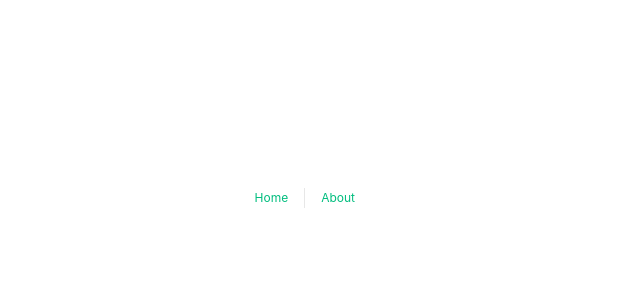
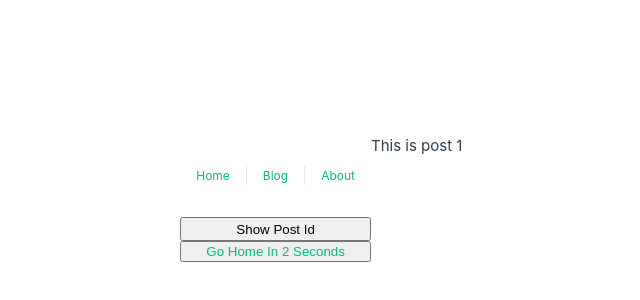
Before and after one commit to elirangk/vue-composition, a Vue app: page /post/1 in a window 1280 px wide. Before the commit this address had no page. Shown: the part 202-502 px from the top of the page, without its empty margins (269-909 px from the left). Built offline with nearby package versions, Linux system fonts and the light colour scheme.

Commit message:
module-6-router-is fine

```diff
--- a/src/App.vue
+++ b/src/App.vue
@@ -2,6 +2,7 @@
 <template>
    <nav>
         <RouterLink to="/">Home</RouterLink>
+        <RouterLink to="/blog">Blog</RouterLink>
         <RouterLink to="/about">About</RouterLink>
       </nav>
 
--- a/src/router/index.js
+++ b/src/router/index.js
@@ -1,5 +1,7 @@
 import { createRouter, createWebHistory } from 'vue-router'
 import HomeView from '../views/HomeView.vue'
+import Blog from '../views/Blog.vue'
+import PostView from '../views/PostView.vue'
 
 const router = createRouter({
   history: createWebHistory(import.meta.env.BASE_URL),
@@ -8,6 +10,16 @@ const router = createRouter({
       path: '/',
       name: 'home',
       component: HomeView
+    },
+    {
+      path: '/blog',
+      name: 'blog',
+      component: Blog
+    },
+    {
+      path: '/post/:id',
+      name: 'post',
+      component: PostView
     },
     {
       path: '/about',
--- /dev/null
+++ b/src/views/Blog.vue
@@ -0,0 +1,14 @@
+<template>
+    <ul>
+        <router-link to="/post/1">
+            <li> Post 1</li>
+        </router-link>
+        <router-link to="/post/2">
+            <li> Post 2</li>
+        </router-link>
+       <router-link to="/post/3">
+            <li> Post 3</li>
+        </router-link>
+    </ul>
+
+</template>
--- /dev/null
+++ b/src/views/PostView.vue
@@ -0,0 +1,22 @@
+<template>
+    <p>This is post {{ $route.params.id }}</p>
+    <button @click="showPostId">Show Post Id</button>
+<br>
+<button @click="goHome" style="color:#00bd7e">Go Home In 2 Seconds</button>
+</template>
+
+<script setup>
+import { useRouter, useRoute } from 'vue-router'
+const router = useRouter()
+const route = useRoute()
+
+const showPostId = () =>{
+    alert(`This Post Id is ${ route.params.id}`)
+}
+
+const goHome =() =>{
+    setTimeout(() => {
+        router.push('/')
+    }, 2000);
+}
+</script>
```
